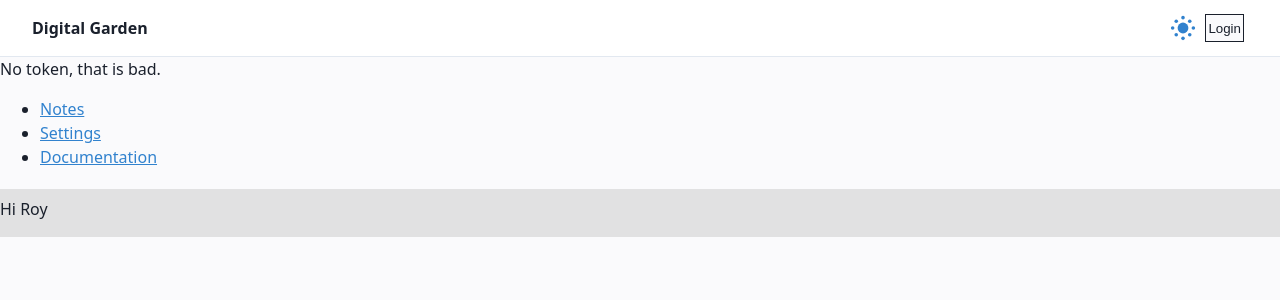
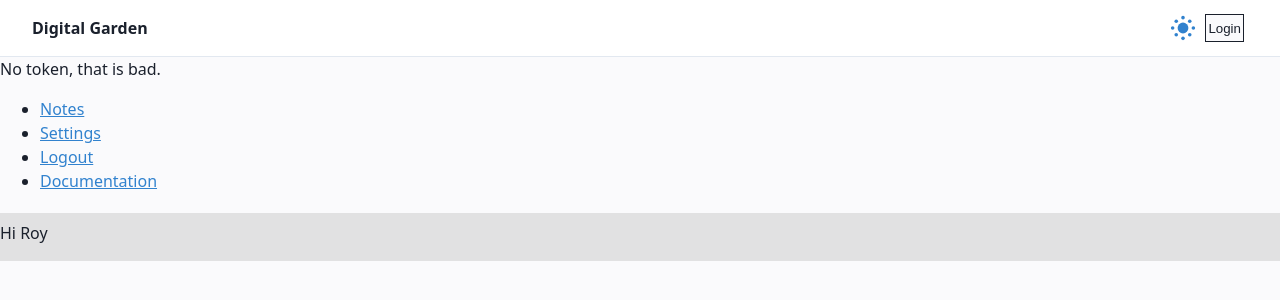
Before and after one commit to Shelob9/digitial-garden-builder, a Next.js app in the folder client/: page /login/after in a window 1280 px wide. Shown: the top 300 px of the page. Built offline with nearby package versions, Linux system fonts and the light colour scheme; no server answers.

Commit message:
log out link on login page

```diff
--- a/client/pages/login/after.tsx
+++ b/client/pages/login/after.tsx
@@ -18,6 +18,7 @@ export default function After(props:{token:string}) {
 				<ul>
 					<li><Link href={'/'}><a>Notes</a></Link></li>
 					<li><Link href={'/settings'}><a>Settings</a></Link></li>
+					<li><Link href={'/login/logout'}><a>Logout</a></Link></li>
 					<li><a href={'https://docs.digitalgardenbuilder.app'}>Documentation</a></li>
 				</ul>
 			</section>
```
